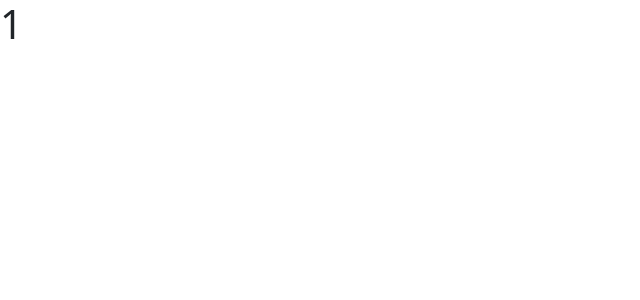
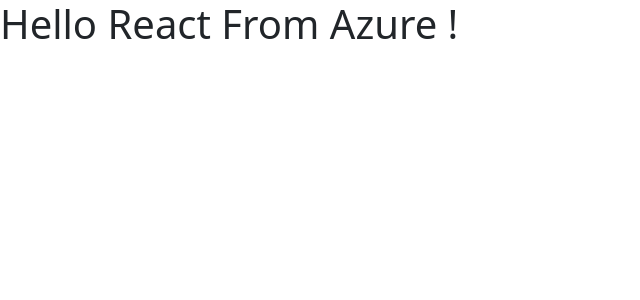
Before and after one commit to batman-2006/react_app, a React (Vite) app: page / in a window 1280 px wide. Shown: the top 300 px of the page, without its empty margins (0-640 px from the left). Built offline with nearby package versions, Linux system fonts and the light colour scheme.

Commit message:
Update App.tsx

```diff
--- a/src/App.tsx
+++ b/src/App.tsx
@@ -7,12 +7,9 @@
    title: "T-shirt",
    price: 1,
   });
-  const handleClick = () => {
-    const newPrice = Product.price + 1;
-     setProduct({...Product , price: newPrice})
-  }
+
 return (<div>
-  <h1>{Product.price}</h1>
+  <h1>Hello React From Azure !</h1>
   <br></br>
 </div>
 );
```
